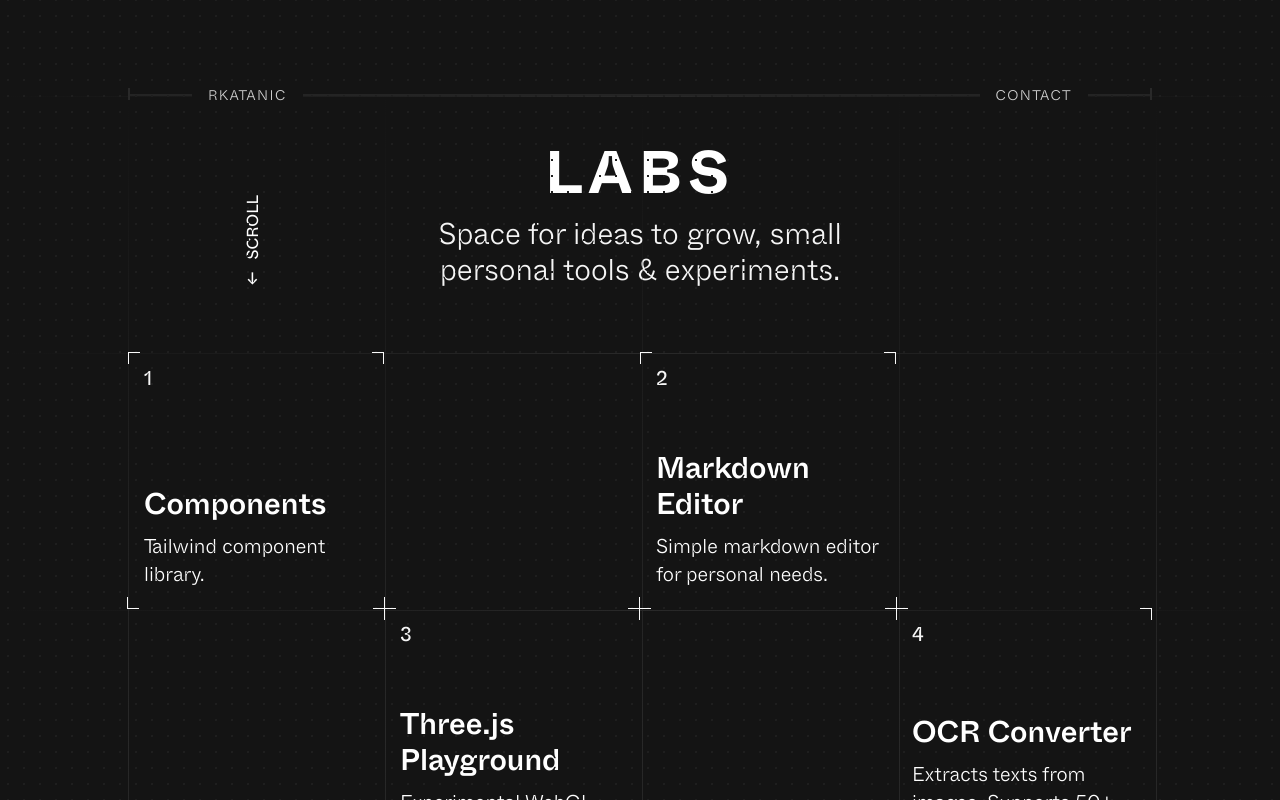
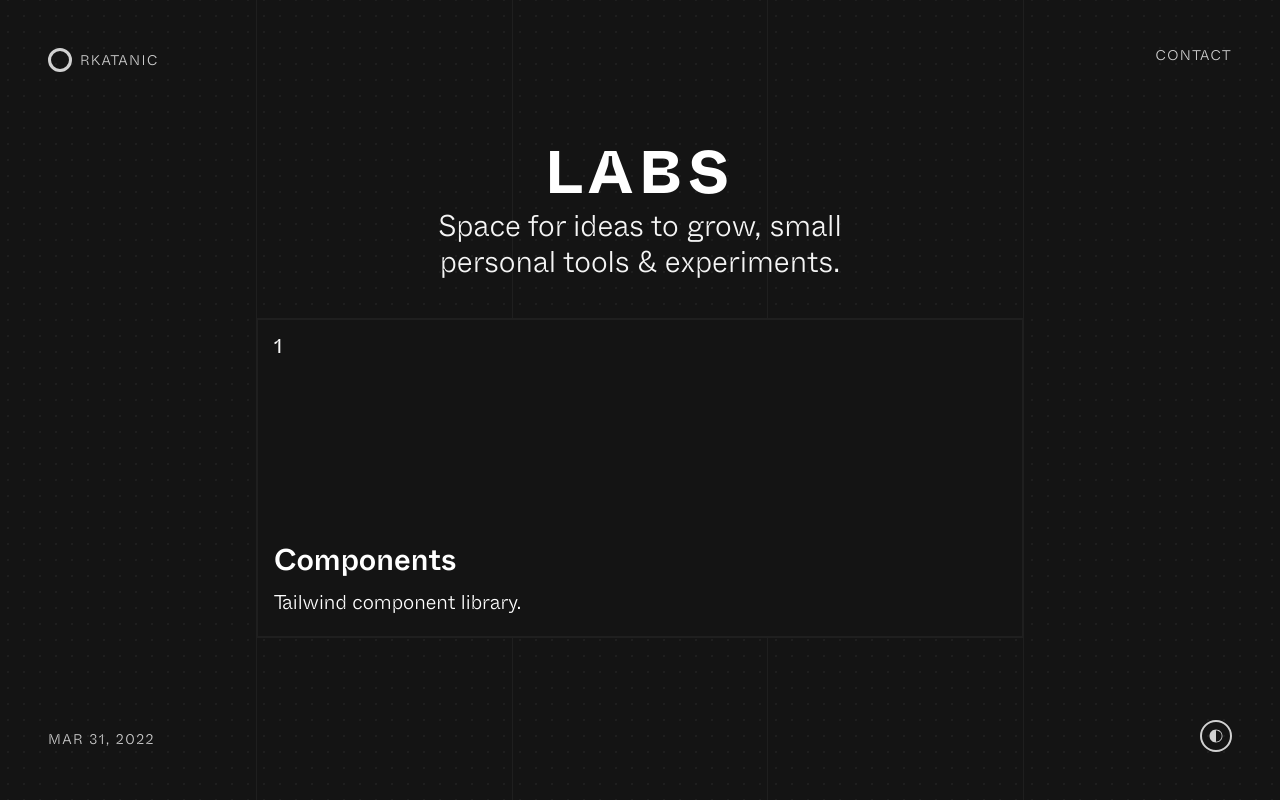
Before and after one commit to rkatanic/labs, a Next.js app: page / in a window 1280 px wide. Shown: the top 800 px of the page. Built offline with nearby package versions, Linux system fonts and the light colour scheme.

Commit message:
Improve project page

```diff
--- a/__projects/components.md
+++ b/__projects/components.md
@@ -5,17 +5,45 @@ creationDate: "2022-04-10"
 modificationDate: "Apr 10, 2022"
 number: "4"
 activity: "0,0,2,4,0,0,0,0,0,0,0,0"
+todos: ["Add dark theme", "Update colors", "Improve responsiveness"]
+preview:
+  [
+    { title: "index.html", href: "index.html", type: "index", isLink: false },
+    {
+      title: "preview-mock-up-01.png",
+      href: "mock-up-01.png",
+      type: "img",
+      isLink: true,
+    },
+    {
+      title: "preview-mock-up-02.png",
+      href: "mock-up-02.png",
+      type: "img",
+      isLink: true,
+    },
+    {
+      title: "preview-mock-up-03.png",
+      href: "mock-up-03.png",
+      type: "img",
+      isLink: false,
+    },
+    {
+      title: "preview-mock-up-04.png",
+      href: "mock-up-04.png",
+      type: "img",
+      isLink: true,
+    },
+    {
+      title: ".gitignore",
+      href: "mock-up-04.png",
+      type: "file",
+      isLink: false,
+    },
+    { title: "README.md", href: "mock-up-04.png", type: "file", isLink: false },
+  ]
 ---
 
-Lorem ipsum dolor sit amet, consectetur adipiscing elit, sed do eiusmod tempor incididunt ut labore et dolore magna aliqua. Praesent elementum facilisis leo vel fringilla est ullamcorper eget. At imperdiet dui accumsan sit amet nulla facilities morbi tempus. Praesent elementum facilisis leo vel fringilla. Congue mauris rhoncus aenean vel. Egestas sed tempus urna et pharetra pharetra massa massa ultricies.
-
-Venenatis cras sed felis eget velit. Consectetur libero id faucibus nisl tincidunt. Gravida in fermentum et sollicitudin ac orci phasellus egestas tellus. Volutpat consequat mauris nunc congue nisi vitae. Id aliquet risus feugiat in ante metus dictum at tempor. Sed blandit libero volutpat sed cras. Sed odio morbi quis commodo odio aenean sed adipiscing. Velit euismod in pellentesque massa placerat. Mi bibendum neque egestas congue quisque egestas diam in arcu. Nisi lacus sed viverra tellus in. Nibh cras pulvinar mattis nunc sed. Luctus accumsan tortor posuere ac ut consequat semper viverra. Fringilla ut morbi tincidunt augue interdum velit euismod.
-
-### Todos
-
-- Publish image previews
-- Create day/night theme toggle
-- Create color switch
-- Add search
-- Make website responsive
-- Add logo
+Lorem ipsum dolor sit amet, consectetur adipiscing elit, sed do eiusmod tempor incididunt ut labore et dolore magna aliqua. Praesent elementum facilisis leo vel fringilla est ullamcorper eget. At imperdiet dui accumsan sit amet nulla facilities morbi tempus. Praesent elementum facilisis leo vel fringilla.
+\
+\
+Congue mauris rhoncus aenean vel. Egestas sed tempus urna et pharetra pharetra massa massa ultricies.
--- a/components/Footer.tsx
+++ b/components/Footer.tsx
@@ -1,16 +1,16 @@
 import DateTime from "./DateTime";
+import { IoIosContrast } from "react-icons/io";
 
 const Footer = () => {
   return (
-    <div className="mt-[3px] h-24 border-t-2  border-gray-800 max-w-5xl m-auto relative before:absolute before:w-[2px] before:h-3 before:bg-gray-700 before:left-0 before:-top-[7px] after:right-0 after:-top-[7px] after:absolute after:w-[2px] after:h-3 after:bg-gray-700">
-      <div className="px-16 text-sm font-light bottom-[5.125rem] uppercase z-10 left-0 absolute flex gap-4 justify-between w-full">
-        <div className="px-4 bg-black tracking-widest text-gray-200">
-          <DateTime />
-        </div>
-        <div className="flex gap-4 px-4 bg-black tracking-widest text-gray-200">
-          <span>GH</span>
-          <span>LN</span>
-        </div>
+    <div className="text-sm font-light uppercase flex gap-4 items-baseline justify-between w-full">
+      <div className="tracking-widest text-gray-200">
+        <DateTime />
+      </div>
+      <div className="flex gap-4 tracking-widest text-gray-200">
+        <button className="border-2 rounded-full w-8 h-8 flex items-center justify-center">
+          <IoIosContrast size="1rem" />
+        </button>
       </div>
     </div>
   );
--- a/components/Header.tsx
+++ b/components/Header.tsx
@@ -1,14 +1,11 @@
 const Header = (): JSX.Element => {
   return (
-    <div className="h-24 border-b-2 border-gray-800 max-w-5xl m-auto relative before:absolute before:w-[2px] before:h-3 before:bg-gray-700 before:left-0 before:-bottom-[6px] after:right-0 after:-bottom-[6px] after:absolute after:w-[2px] after:h-3 after:bg-gray-700">
-      <div className="px-16 text-sm font-light top-[5.5rem] uppercase z-10 left-0 absolute flex gap-4 justify-between w-full">
-        <div className="px-4 bg-black tracking-widest text-gray-200">
-          rkatanic
-        </div>
-        <div className="px-4 bg-black tracking-widest text-gray-200">
-          Contact
-        </div>
+    <div className="text-sm font-light uppercase flex gap-4 justify-between w-full">
+      <div className="tracking-widest text-gray-200 flex gap-2 items-center">
+        <div className="h-6 w-6 border-[3px] rounded-full"></div>
+        <div className="-mb-1.5">rkatanic</div>
       </div>
+      <div className="tracking-widest text-gray-200">Contact</div>
     </div>
   );
 };
--- a/components/Project.tsx
+++ b/components/Project.tsx
@@ -9,12 +9,7 @@ interface Props {
 const Project = ({ project, index }: Props): JSX.Element => {
   return (
     <Link href={`projects/${project.slug}`}>
-      <div className="w-64 h-64 p-4 z-10 flex justify-between flex-col gap-4 hover:bg-lime-100 hover:text-black relative">
-        <div className="absolute top-0 left-0 w-3 h-3 border-l border-t border-gray-50"></div>
-        <div className="absolute top-0 right-0 w-3 h-3 border-r border-t border-gray-50"></div>
-        <div className="absolute -bottom-[1px] -left-[1px] w-3 h-3 border-l border-b border-gray-50"></div>
-        <div className="absolute -bottom-[1px] -right-[1px] w-3 h-3 border-r border-b border-gray-50"></div>
-
+      <div className="border-2 border-gray-900 bg-black w-full max-w-3xl h-80 p-4 z-10 flex justify-between flex-col gap-4 relative">
         <div className="text-xl text-gray-100">{index}</div>
         <div>
           <div className="text-3xl font-medium mb-2">{project.title}</div>
--- a/pages/_app.tsx
+++ b/pages/_app.tsx
@@ -5,20 +5,41 @@ import { useRouter } from "next/router";
 import Header from "../components/Header";
 import Footer from "../components/Footer";
 
-function MyApp({ Component, pageProps }: AppProps) {
+const MyApp = ({ Component, pageProps }: AppProps): JSX.Element => {
   const { asPath } = useRouter();
   return (
     <AnimatePresence initial={false} exitBeforeEnter>
-      <motion.div key={asPath}>
-        <Header />
-        <Component {...pageProps} />
-      </motion.div>
-      <Footer />
       <div className="dotted-bg"></div>
       <div className="lines"></div>
       <div className="grid"></div>
+      <div className="grid-left px-6 sm:px-12 lg:p-0 fixed h-screen w-full flex justify-between max-w-3xl">
+        <div className="w-[1px] bg-gray-900"></div>
+        <div className="w-[1px] bg-gray-900"></div>
+        <div className="w-[1px] bg-gray-900"></div>
+        <div className="w-[1px]"></div>
+      </div>
+      <div className="px-6 sm:px-12 lg:p-0 fixed z-0 inset-0 flex justify-between max-w-3xl m-auto">
+        <div className="w-[1px] bg-gray-900"></div>
+        <div className="w-[1px] bg-gray-900"></div>
+        <div className="w-[1px] bg-gray-900"></div>
+        <div className="w-[1px] bg-gray-900"></div>
+      </div>
+      <div className="grid-right px-6 sm:px-12 lg:p-0 fixed h-screen w-full flex justify-between max-w-3xl">
+        <div className="w-[1px]"></div>
+        <div className="w-[1px] bg-gray-900"></div>
+        <div className="w-[1px] bg-gray-900"></div>
+        <div className="w-[1px] bg-gray-900"></div>
+      </div>
+      <motion.div
+        key={asPath}
+        className="relative p-6 sm:p-12 2xl:p-[3vw] min-h-screen flex flex-col justify-between z-20"
+      >
+        <Header />
+        <Component {...pageProps} />
+        <Footer />
+      </motion.div>
     </AnimatePresence>
   );
-}
+};
 
 export default MyApp;
--- a/pages/index.tsx
+++ b/pages/index.tsx
@@ -1,48 +1,25 @@
+import Project from "../components/Project";
 import Projects from "../components/Projects";
 import Slider from "../components/Slider";
 import { getAllProjects } from "../lib/api";
-import { Project } from "../types/project";
+import { Project as ProjectType } from "../types/project";
 
 type Props = {
-  projects: Project[];
+  projects: ProjectType[];
 };
 
 const Home = ({ projects }: Props): JSX.Element => {
   return (
-    <div className="max-w-5xl m-auto relative h-full">
-      <div className="absolute flex flex-col gap-64 v-lines">
-        <div className="w-screen h-[1px] bg-gradient-to-r from-transparent via-gray-700 to-gray-transparent -ml-[calc(2rem_+_2rem)"></div>
-        <div className="w-screen h-[1px] bg-gradient-to-r from-transparent via-gray-700 to-transparent"></div>
-        <div className="w-screen h-[1px] bg-gradient-to-r from-transparent via-gray-700 to-transparent"></div>
-        <div className="w-screen h-[1px] bg-gradient-to-r from-transparent via-gray-700 to-transparent"></div>
-        <div className="w-screen h-[1px] bg-gradient-to-r from-transparent via-gray-700 to-transparent"></div>
-        <div className="w-screen h-[1px] bg-gradient-to-r from-transparent via-gray-700 to-transparent"></div>
-      </div>
-      <div className="absolute flex gap-64 h-full">
-        <div className="h-full w-[1px] bg-gradient-to-t from-transparent via-gray-700 to-transparent -ml-[calc(2rem_+_2rem)"></div>
-        <div className="h-full w-[1px] bg-gradient-to-t from-transparent via-gray-700 to-transparent"></div>
-        <div className="h-full w-[1px] bg-gradient-to-t from-transparent via-gray-700 to-transparent"></div>
-        <div className="h-full w-[1px] bg-gradient-to-t from-transparent via-gray-700 to-transparent"></div>
-        <div className="h-full w-[1px] bg-gradient-to-t from-transparent via-gray-700 to-transparent"></div>
-      </div>
-      <div className="flex flex-col justify-center items-center h-64 text-center">
-        <div className="mt-8 float-left absolute w-64 left-0 text-center rotate-[-90deg] uppercase">
-          {"<"}- <span className="ml-2">scroll</span>
+    <div className="relative flex flex-col justify-between items-center gap-8">
+      <div className="flex flex-col justify-center items-center h-full text-center">
+        <div className="sm:text-6xl text-4xl font-semibold tracking-widest">
+          LABS
         </div>
-        <div className="text-6xl font-semibold tracking-widest mb-2">LABS</div>
-        <div className="text-3xl font-light text-gray-100 max-w-md">
+        <div className="sm:text-3xl text-xl font-light text-gray-100 max-w-md">
           Space for ideas to grow, small personal tools & experiments.
         </div>
       </div>
-      <Projects projects={projects} />
-      <div>
-        <div className="h-64 flex items-center justify-center">
-          <div className="rounded-full border border-gray-700 py-2 pl-6 pr-3 flex justify-center items-end gap-4 uppercase">
-            <div>page load time: 340 MS</div>
-            <div className="w-8 h-8 border-2 rounded-full"></div>
-          </div>
-        </div>
-      </div>
+      <Project index={1} project={projects[0]} />
     </div>
   );
 };
--- a/pages/projects/[slug].tsx
+++ b/pages/projects/[slug].tsx
@@ -4,6 +4,14 @@ import { DATE_FORMAT } from "../../util/dateTimeUtils";
 import { Project } from "../../types/project";
 import { useRouter } from "next/router";
 import { motion } from "framer-motion";
+import {
+  FiGitPullRequest,
+  FiArrowLeft,
+  FiArrowRight,
+  FiImage,
+  FiFileText,
+  FiCheck,
+} from "react-icons/fi";
 
 type Props = {
   project: Project;
@@ -56,6 +64,19 @@ const Project = ({ project }: Props) => {
     router.push("/");
   };
 
+  const getIcon = (type: string) => {
+    switch (type) {
+      case "img":
+        return <FiImage className="stroke-[1.25px]" />;
+      case "index":
+        return <FiGitPullRequest className="stroke-[1.25px]" />;
+      case "file":
+        return <FiFileText className="stroke-[1.25px]" />;
+      default:
+        return <FiFileText className="stroke-[1.25px]" />;
+    }
+  };
+
   const projectNames = project.title.split(" ");
 
   let height = 0;
@@ -70,21 +91,9 @@ const Project = ({ project }: Props) => {
       animate="animate"
       exit="exit"
     >
-      <div className="flex flex-col items-center justify-center w-full">
-        <div className="w-full m-auto max-w-4xl">
-          <motion.div
-            initial={{ opacity: 0, y: 20 }}
-            animate={{
-              opacity: 1,
-              y: 0,
-              transition: { delay: 1.2, ...transition },
-            }}
-          >
-            <div className="flex gap-4 justify-between">
-              <span>{project.creationDate}</span>
-            </div>
-          </motion.div>
-          <motion.div className="model overflow-hidden">
+      <div className="relative z-10 flex flex-col gap-8 py-0 justify-center w-full max-w-3xl m-auto">
+        <div className="w-full m-auto">
+          <motion.div className="text-4xl font-medium -mb-4">
             <motion.span className="mr-8" variants={firstName}>
               {projectNames[0].split("").map((char) => (
                 <motion.span variants={letter}>{char}</motion.span>
@@ -100,7 +109,22 @@ const Project = ({ project }: Props) => {
         </div>
 
         <motion.div
-          className="w-full"
+          initial={{
+            opacity: 0,
+          }}
+          animate={{
+            opacity: 1,
+            transition: { delay: 1.2, ...transition },
+          }}
+        >
+          <div
+            dangerouslySetInnerHTML={{ __html: project.content }}
+            className="font-light text-gray-100 text-xl"
+          ></div>
+        </motion.div>
+
+        <motion.div
+          className="w-full bg-black"
           initial={{
             maxWidth: "64rem",
             y: `calc(${height / 2 - 33.5 * 16}px)`,
@@ -113,25 +137,62 @@ const Project = ({ project }: Props) => {
           }}
         >
           <div className="text-white flex-1 relative">
-            <div className="h-[24rem] shader border-2 border-gray-800"></div>
+            <div className="shader border-2 border-gray-800">
+              <div className="h-16 px-4 border-b border-gray-800 flex items-end pb-3.5 justify-between">
+                <span className="text-xl font-medium">Preview</span>
+                <span className="text-lg font-thin">
+                  <span className="mr-2"> Last modified:</span>
+                  {project.modificationDate}
+                </span>
+              </div>
+              {project.preview.map((item: any) => (
+                <div className="border-t border-gray-800 flex items-center gap-2.5 h-12 px-4 font-light text-lg">
+                  {getIcon(item.type)}
+                  {item.isLink ? (
+                    <a
+                      href={item.href}
+                      className="text-baseline border-b mb-0.5 h-5"
+                    >
+                      {item.title}
+                    </a>
+                  ) : (
+                    <span className="text-baseline -mb-1.5">{item.title}</span>
+                  )}
+                </div>
+              ))}
+            </div>
           </div>
         </motion.div>
-        <motion.div
-          initial={{
-            opacity: 0,
-          }}
-          animate={{
-            opacity: 1,
-            transition: { delay: 1.2, ...transition },
-          }}
-        >
-          <div className="flex gap-16 mt-8 max-w-4xl">
-            <div
-              dangerouslySetInnerHTML={{ __html: project.content }}
-              className="font-light text-gray-100 text-xl"
-            ></div>
+        {project?.todos?.length && (
+          <div className="">
+            <h3 className="text-2xl mb-4">Todos</h3>
+            <ul className="after:w-[2px] after:h-full after:absolute after:bg-gray-700 after:left-2 after:top-0 after:z-[-1] relative w-full py-4 flex flex-col gap-4 text-xl font-light ml-4">
+              {project.todos.map((todo) => (
+                <li className="flex gap-4 items-center">
+                  <div className="flex items-center justify-center rounded-full h-5 w-5 border-2 border-gray-600 bg-black">
+                    <FiCheck size="0.75rem" />
+                  </div>
+                  <span className="-mb-1.5">{todo}</span>
+                </li>
+              ))}
+            </ul>
           </div>
-        </motion.div>
+        )}
+        {/* <div className="flex gap-4 justify-between w-full">
+          <div className="flex gap-2 items-center">
+            <FiArrowLeft />
+            <span className="text-xs tracking-wider -mb-1">PREVIOUS</span>
+          </div>
+          <div className="uppercase text-gray-400 text-sm tracking-wider -mb-1">
+            return to main
+          </div>
+          <div className="flex gap-2 items-center">
+            <span className="text-xs tracking-wider text-gray-100 -mb-1">
+              NEXT
+            </span>
+            <FiArrowRight />
+          </div>
+        </div> */}
       </div>
     </motion.div>
   );
@@ -154,6 +215,7 @@ export const getStaticProps = async ({ params }: Params) => {
     "content",
     "activity",
     "preview",
+    "todos",
   ]);
   const content = await markdownToHtml(project.content || "");
 
--- a/styles/main.scss
+++ b/styles/main.scss
@@ -34,9 +34,8 @@
 
 html,
 body {
-    background-color: hsl(0, 0%, 8%);
+    background-color: var(--color-bg);
     color: white;
-    overflow-x: hidden;
     font-family: Whyte Inktrap;
 }
 
@@ -48,28 +47,11 @@ body {
     background-position: 0;
 }
 
-.model {
-    overflow: hidden;
-
-    span {
-        display: inline-block;
-        position: relative;
-        // text-transform: uppercase;
-        font-weight: 500;
-        // letter-spacing: 2px;
-        font-size: 4rem;
-        // font-family: "Maragsa";
-    }
-}
-
 // .lines {
-//     z-index: 0;
 //     position: fixed;
 //     inset: 0;
-//     width: 100vw;
-//     height: 100vh;
-//     background-image: linear-gradient(90deg, hsl(0, 0%, 11%) 1px, transparent 1px);
-//     background-size: 10vw;
+//     background-image: linear-gradient(90deg, hsl(0, 0%, 14%) 1px, transparent 1px);
+//     background-size: 12.5vw;
 // }
 
 // .grid {
@@ -83,6 +65,10 @@ body {
 //     margin: auto;
 // }
 
-.v-lines {
-    margin-left: calc((64rem - 100vw) / 2);
+.grid-left {
+    left: calc((100vw - 768px)/2 - 768px);
 }
+
+.grid-right {
+    right: calc((100vw - 768px)/2 - 768px);
+}
--- a/tailwind.config.js
+++ b/tailwind.config.js
@@ -19,7 +19,7 @@ module.exports = {
           300: "hsl(0, 0%, 64%)",
           400: "hsl(0, 0%, 51%)",
           500: "hsl(0, 0%, 48%)",
-          600: "hsl(0, 0%, 32%)",
+          600: "hsl(0, 0%, 26%)",
           700: "hsl(0, 0%, 16%)",
           800: "hsl(0, 0%, 14%)",
           900: "hsl(0, 0%, 12%)",
--- a/types/project.ts
+++ b/types/project.ts
@@ -8,4 +8,5 @@ export interface Project {
   number: string;
   activity: number[];
   preview?: any;
+  todos?: string[];
 }
```
